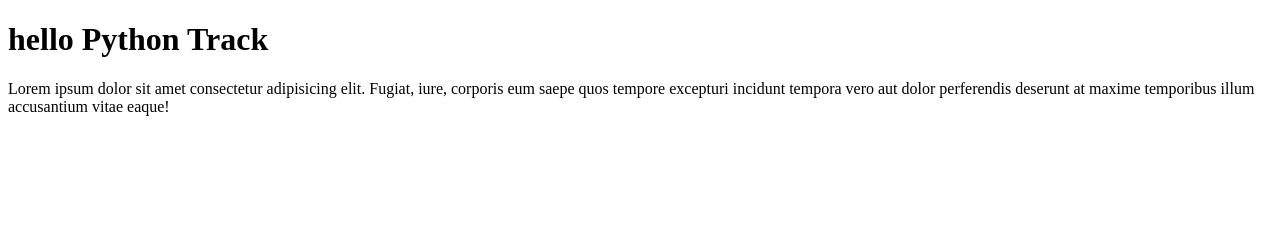
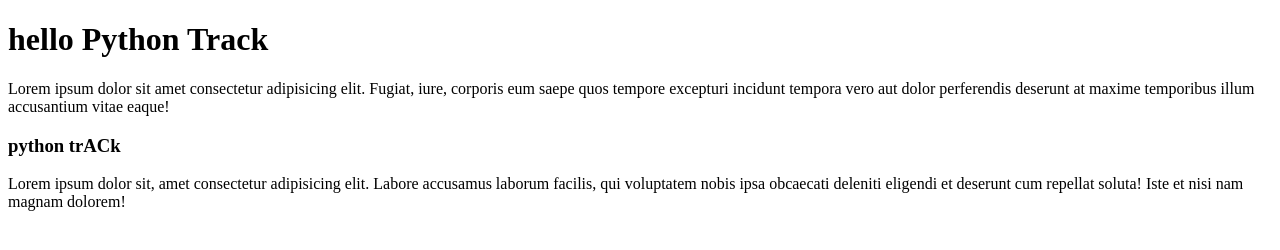
Before and after one commit to AmiraAHady/python_Day_2, a plain HTML site: page index.html in a window 1280 px wide. Drawn offline with Linux system fonts and the light colour scheme.

Commit message:
add app.js file

```diff
--- /dev/null
+++ b/app.js
@@ -0,0 +1 @@
+myfun=(x,y)=>x+y
--- a/index.html
+++ b/index.html
@@ -8,5 +8,9 @@
 <body>
     <h1>hello Python Track</h1>
     <p>Lorem ipsum dolor sit amet consectetur adipisicing elit. Fugiat, iure, corporis eum saepe quos tempore excepturi incidunt tempora vero aut dolor perferendis deserunt at maxime temporibus illum accusantium vitae eaque!</p>
+    <div>
+        <h3>python trACk</h3>
+        <p>Lorem ipsum dolor sit, amet consectetur adipisicing elit. Labore accusamus laborum facilis, qui voluptatem nobis ipsa obcaecati deleniti eligendi et deserunt cum repellat soluta! Iste et nisi nam magnam dolorem!</p>
+    </div>
 </body>
 </html>
--- a/style.css
+++ b/style.css
@@ -1,3 +1,6 @@
 h1{
    font-weight: 100;
 }
+p{
+   background-color: aliceblue;
+}
```
